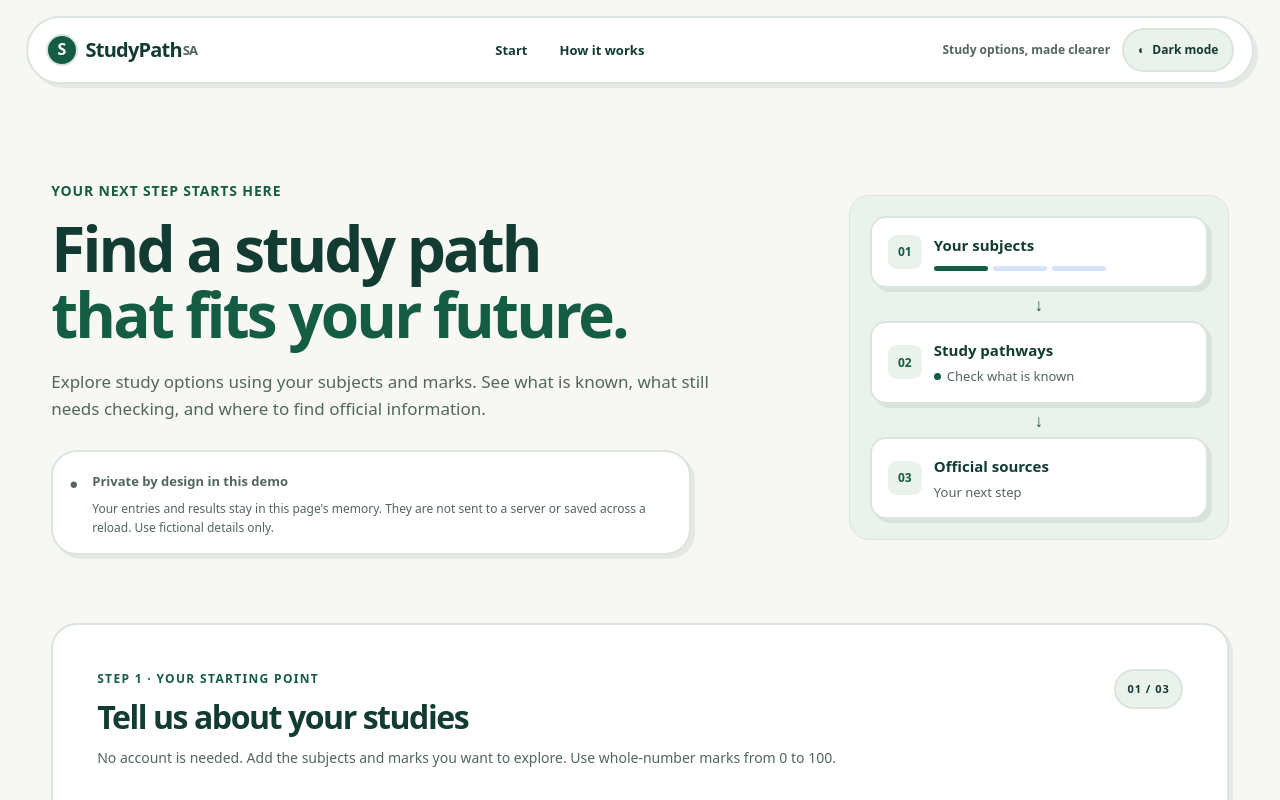
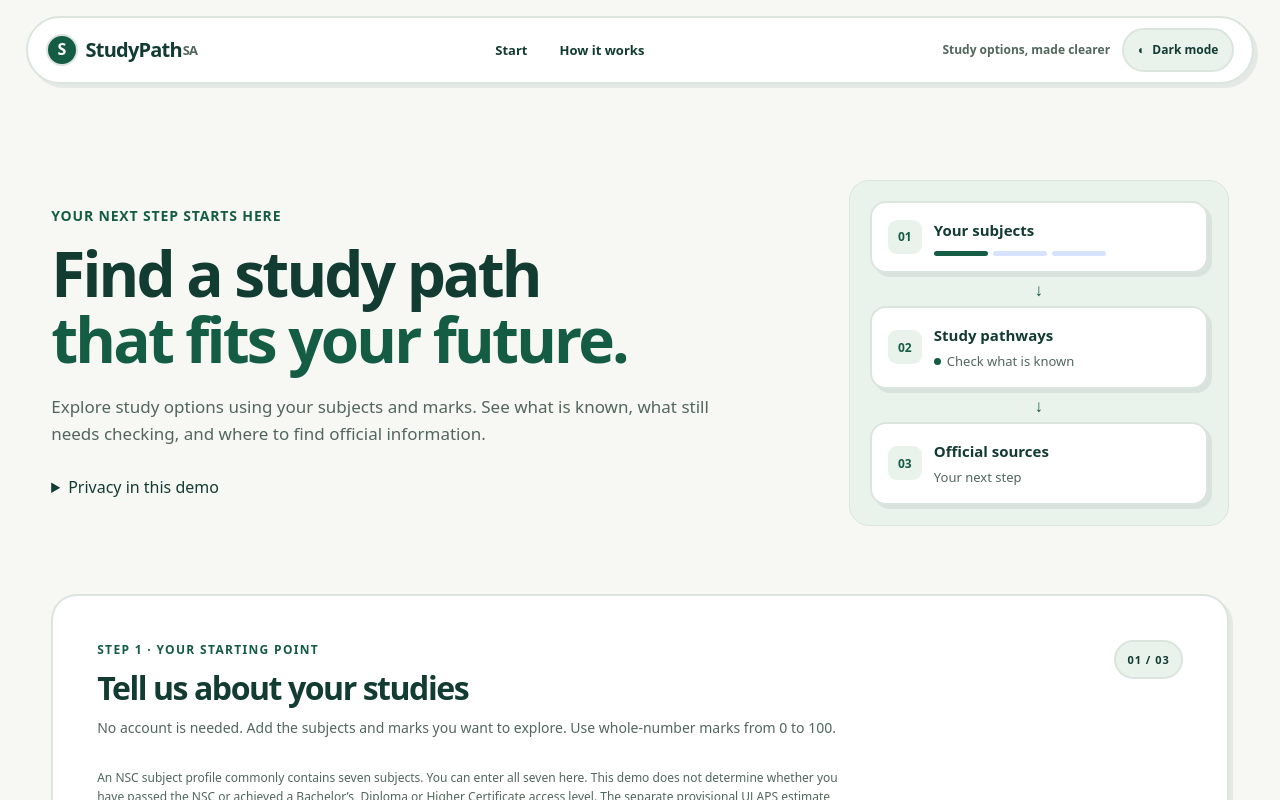
Before and after one commit to s1xte3n/studypath-sa, a React (Vite) app: page / in a window 1280 px wide. Shown: the top 800 px of the page. Built offline with nearby package versions, Linux system fonts and the light colour scheme.

Commit message:
Move demo privacy notice into on-demand disclosure

```diff
--- a/src/main.jsx
+++ b/src/main.jsx
@@ -577,10 +577,12 @@ function App() {
             <p className="eyebrow">YOUR NEXT STEP STARTS HERE</p>
             <h1>Find a study path<br /><span>that fits your future.</span></h1>
             <p className="hero-copy">Explore study options using your subjects and marks. See what is known, what still needs checking, and where to find official information.</p>
-            <div className="privacy-note" role="note">
-              <span className="privacy-icon" aria-hidden="true">●</span>
-              <div><strong>Private by design in this demo</strong><p>Your entries and results stay in this page's memory. They are not sent to a server or saved across a reload. Use fictional details only.</p></div>
-            </div>
+            <details className="privacy-disclosure">
+              <summary>Privacy in this demo</summary>
+              <div className="privacy-disclosure-content">
+                <p><strong>Private by design in this demo.</strong> Your entries and results stay in this page's memory. They are not sent to a server or saved across a reload. Use fictional details only.</p>
+              </div>
+            </details>
           </div>
           <aside className="hero-visual" aria-label="How StudyPath works">
             <div className="visual-card visual-card-input">
```
